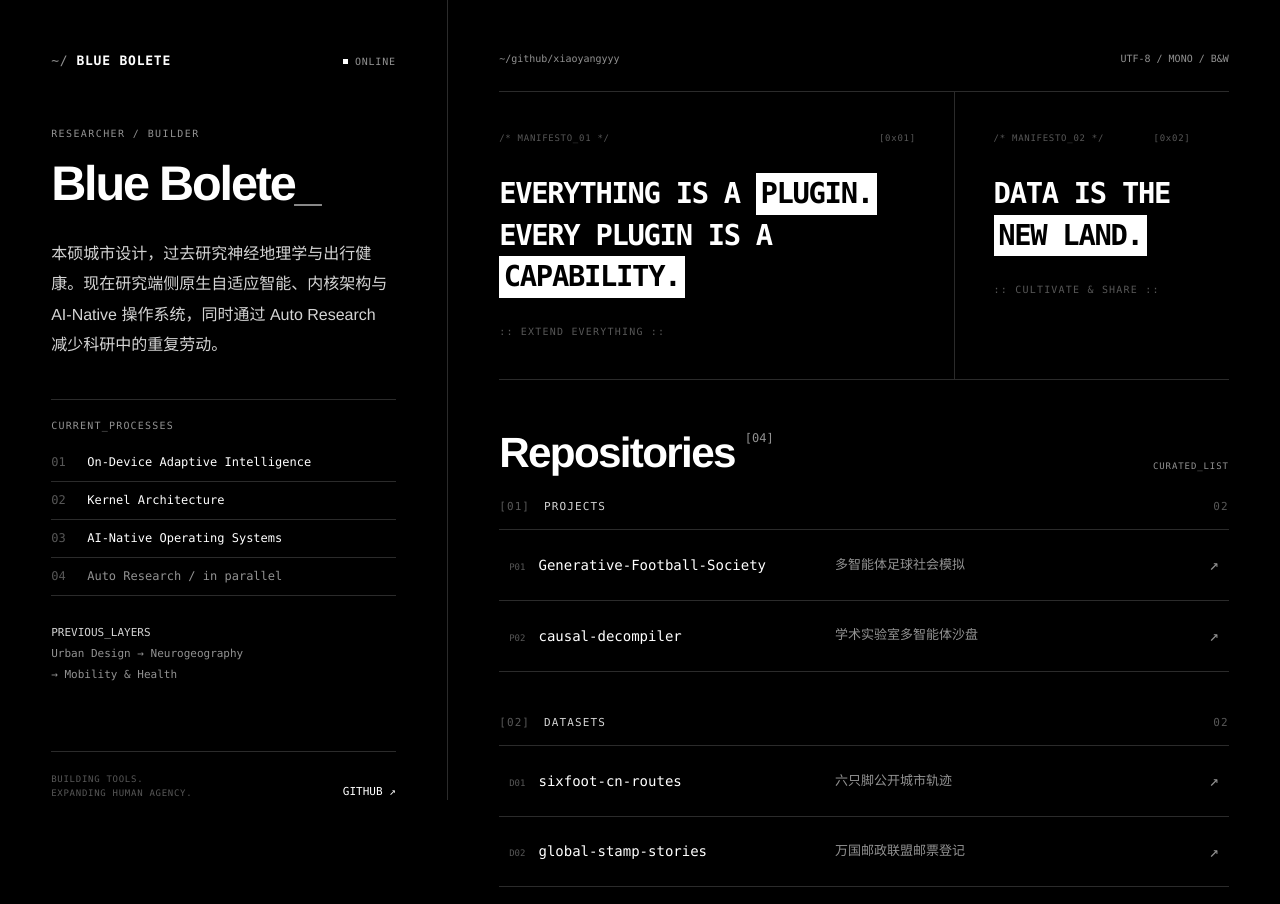
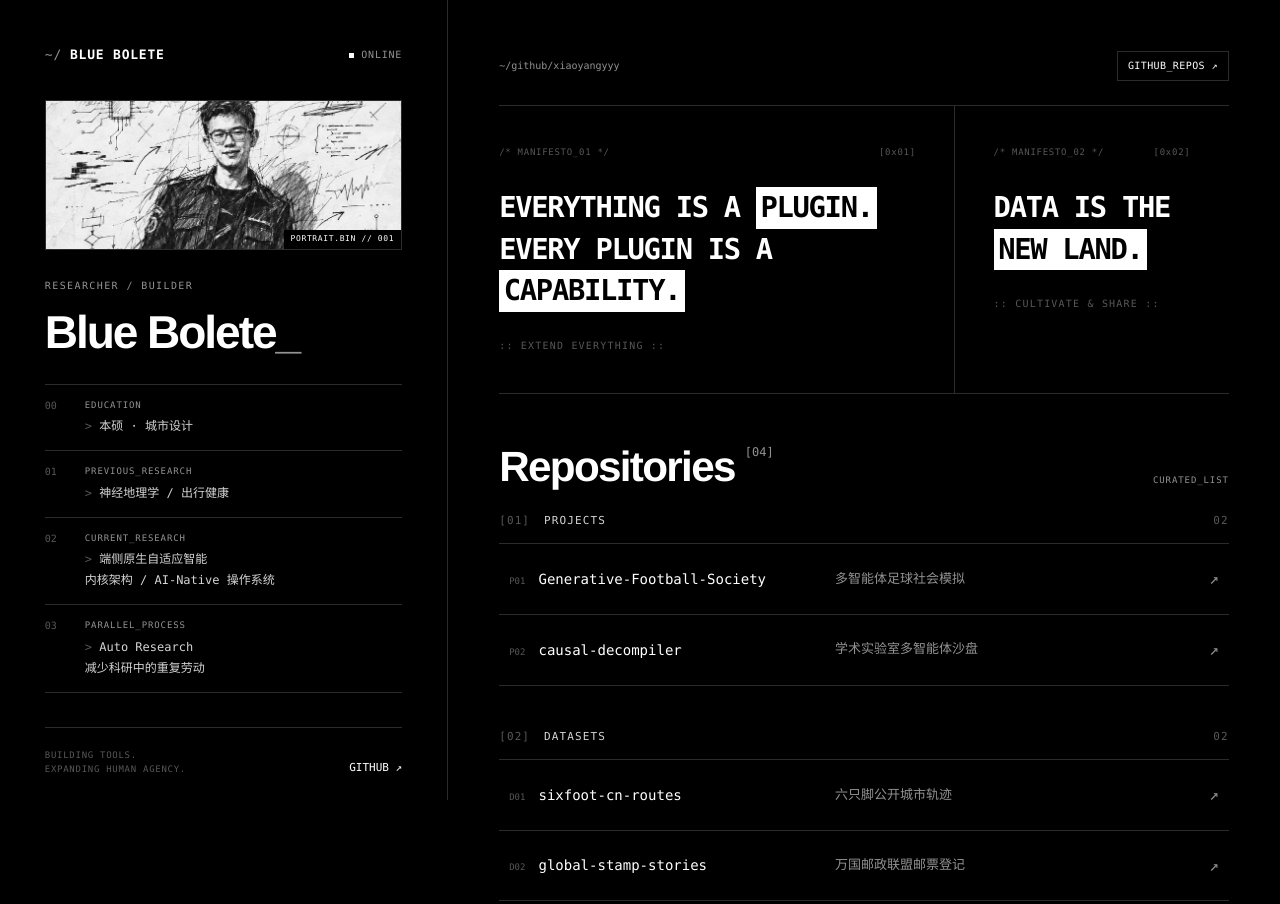
Before and after one commit to xiaoyangyyy/xiaoyangyyy.github.io, a plain HTML site: page index.html in a window 1280 px wide. Shown: the top 904 px of the page. Drawn offline with Linux system fonts and the light colour scheme.

Commit message:
Add portrait and structured profile

```diff
--- a/index.html
+++ b/index.html
@@ -9,6 +9,7 @@
   <meta property="og:description" content="Everything is a plugin. Every plugin is a capability. Data is the new land.">
   <meta property="og:type" content="website">
   <meta property="og:url" content="https://xiaoyangyyy.github.io/">
+  <meta property="og:image" content="https://xiaoyangyyy.github.io/avatar.webp">
   <link rel="canonical" href="https://xiaoyangyyy.github.io/">
   <title>Blue Bolete — Research & Repositories</title>
   <style>
@@ -19,7 +20,7 @@
       --muted: #929292;
       --dim: #575757;
       --line: #2b2b2b;
-      --mono: "SFMono-Regular", "Cascadia Code", Consolas, "Liberation Mono", monospace;
+      --mono: "SFMono-Regular", "Cascadia Code", Consolas, "Liberation Mono", "Microsoft YaHei", monospace;
       --sans: "Helvetica Neue", Arial, "PingFang SC", "Microsoft YaHei", sans-serif;
     }
 
@@ -46,7 +47,7 @@
       display: flex;
       flex-direction: column;
       justify-content: space-between;
-      padding: clamp(30px, 4vw, 60px);
+      padding: clamp(28px, 3.5vw, 52px);
       border-right: 1px solid var(--line);
       overflow-y: auto;
       scrollbar-width: thin;
@@ -57,28 +58,29 @@
     .wordmark::before { content: "~/"; margin-right: 8px; color: var(--muted); font-weight: 400; }
     .status { display: flex; align-items: center; gap: 7px; color: var(--muted); font-size: 10px; letter-spacing: .08em; }
     .status::before { content: ""; width: 5px; height: 5px; background: var(--white); }
-    .profile-body { margin: 54px 0; }
-    .eyebrow { margin: 0 0 16px; color: var(--muted); font-size: 10px; letter-spacing: .14em; text-transform: uppercase; }
-    h1 { margin: 0 0 30px; font-family: var(--sans); font-size: clamp(40px, 3.8vw, 58px); line-height: 1.05; letter-spacing: -.045em; }
+    .profile-body { margin: 34px 0; }
+    .avatar { position: relative; height: 150px; margin: 0 0 28px; border: 1px solid var(--line); overflow: hidden; background: var(--white); }
+    .avatar img { display: block; width: 100%; height: 100%; object-fit: cover; object-position: 50% 20%; }
+    .avatar figcaption { position: absolute; right: 0; bottom: 0; padding: 3px 7px; background: var(--black); color: var(--white); font-size: 8px; letter-spacing: .08em; }
+    .eyebrow { margin: 0 0 14px; color: var(--muted); font-size: 10px; letter-spacing: .14em; text-transform: uppercase; }
+    h1 { margin: 0 0 28px; font-family: var(--sans); font-size: clamp(38px, 3.6vw, 54px); line-height: 1.05; letter-spacing: -.045em; }
     h1 span { color: var(--muted); }
-    .bio { max-width: 460px; margin: 0; color: var(--light); font-family: var(--sans); font-size: 16px; line-height: 1.9; }
-    .focus { margin-top: 38px; border-top: 1px solid var(--line); }
-    .focus-label { margin: 18px 0 10px; color: var(--muted); font-size: 10px; letter-spacing: .12em; }
-    .focus-list { margin: 0; padding: 0; list-style: none; }
-    .focus-list li { display: grid; grid-template-columns: 28px 1fr; gap: 8px; padding: 9px 0; border-bottom: 1px solid var(--line); font-size: 12px; }
-    .focus-list li span { color: var(--dim); }
-    .focus-list .parallel { color: var(--muted); }
-    .history { margin-top: 27px; color: var(--muted); font-size: 11px; line-height: 1.9; }
-    .history strong { color: var(--light); font-weight: 400; }
+    .bio-log { border-top: 1px solid var(--line); }
+    .log-entry { display: grid; grid-template-columns: 30px 1fr; gap: 10px; padding: 13px 0; border-bottom: 1px solid var(--line); }
+    .log-id { color: var(--dim); font-size: 10px; }
+    .log-label { display: block; margin-bottom: 4px; color: var(--muted); font-size: 9px; letter-spacing: .1em; }
+    .log-entry p { margin: 0; color: var(--light); font-family: var(--mono); font-size: 12px; line-height: 1.75; }
+    .log-entry p::before { content: "> "; color: var(--dim); }
     .profile-footer { display: flex; align-items: flex-end; justify-content: space-between; gap: 18px; padding-top: 20px; border-top: 1px solid var(--line); }
     .profile-footer p { max-width: 210px; margin: 0; color: var(--dim); font-size: 9px; letter-spacing: .08em; }
     .github-link { font-size: 11px; white-space: nowrap; }
     .github-link:hover { text-decoration: underline; text-underline-offset: 5px; }
 
     .repositories { min-width: 0; padding: 0 clamp(26px, 4vw, 64px); }
-    .main-top { display: flex; justify-content: space-between; gap: 20px; padding: clamp(34px, 4vw, 58px) 0 24px; color: var(--muted); font-size: 10px; }
+    .main-top { display: flex; align-items: center; justify-content: space-between; gap: 20px; padding: clamp(30px, 4vw, 54px) 0 24px; color: var(--muted); font-size: 10px; }
     .main-top p { margin: 0; }
-    .main-top a:hover { color: var(--white); }
+    .repo-link { padding: 6px 10px; border: 1px solid var(--line); color: var(--white); font-size: 10px; letter-spacing: .04em; white-space: nowrap; }
+    .repo-link:hover { background: var(--white); color: var(--black); }
 
     .manifesto { display: grid; grid-template-columns: 1.25fr .75fr; border-top: 1px solid var(--line); border-bottom: 1px solid var(--line); }
     .motto { position: relative; min-width: 0; padding: clamp(24px, 3vw, 42px) clamp(20px, 3vw, 42px); }
@@ -117,7 +119,7 @@
 
     @media (max-width: 1050px) {
       body { grid-template-columns: minmax(310px, 38%) minmax(0, 1fr); }
-      .profile { padding: 32px; }
+      .profile { padding: 30px; }
       .manifesto { grid-template-columns: 1fr; }
       .motto { padding: 28px 0; }
       .motto:first-child { border-right: 0; border-bottom: 1px solid var(--line); }
@@ -129,10 +131,13 @@
     @media (max-width: 720px) {
       body { display: block; }
       .profile { position: static; height: auto; padding: 30px 24px; border-right: 0; border-bottom: 1px solid var(--line); }
-      .profile-body { margin: 46px 0; }
+      .profile-body { margin: 36px 0; }
+      .avatar { height: 210px; }
       h1 { font-size: 42px; }
+      .log-entry p { font-size: 13px; }
       .repositories { padding: 0 24px; }
-      .main-top { padding-top: 32px; font-size: 9px; }
+      .main-top { padding-top: 28px; font-size: 9px; }
+      .repo-link { font-size: 9px; }
       .motto p { font-size: 27px; }
       .repos-heading { padding-top: 42px; }
       .repo { padding: 20px 6px; }
@@ -152,27 +157,31 @@
     </div>
 
     <div class="profile-body" id="top">
+      <figure class="avatar">
+        <img src="./avatar.webp" alt="Blue Bolete 的黑白手绘头像" width="720" height="780">
+        <figcaption>PORTRAIT.BIN // 001</figcaption>
+      </figure>
       <p class="eyebrow">Researcher / Builder</p>
       <h1 id="profile-name">Blue Bolete<span>_</span></h1>
-      <p class="bio">
-        本硕城市设计，过去研究神经地理学与出行健康。现在研究端侧原生自适应智能、内核架构与 AI-Native 操作系统，同时通过 Auto Research 减少科研中的重复劳动。
-      </p>
 
-      <div class="focus">
-        <p class="focus-label">CURRENT_PROCESSES</p>
-        <ol class="focus-list">
-          <li><span>01</span>On-Device Adaptive Intelligence</li>
-          <li><span>02</span>Kernel Architecture</li>
-          <li><span>03</span>AI-Native Operating Systems</li>
-          <li class="parallel"><span>04</span>Auto Research / in parallel</li>
-        </ol>
+      <div class="bio-log" aria-label="自我介绍">
+        <div class="log-entry">
+          <span class="log-id">00</span>
+          <div><span class="log-label">EDUCATION</span><p>本硕 · 城市设计</p></div>
+        </div>
+        <div class="log-entry">
+          <span class="log-id">01</span>
+          <div><span class="log-label">PREVIOUS_RESEARCH</span><p>神经地理学 / 出行健康</p></div>
+        </div>
+        <div class="log-entry">
+          <span class="log-id">02</span>
+          <div><span class="log-label">CURRENT_RESEARCH</span><p>端侧原生自适应智能<br>内核架构 / AI-Native 操作系统</p></div>
+        </div>
+        <div class="log-entry">
+          <span class="log-id">03</span>
+          <div><span class="log-label">PARALLEL_PROCESS</span><p>Auto Research<br>减少科研中的重复劳动</p></div>
+        </div>
       </div>
-
-      <p class="history">
-        <strong>PREVIOUS_LAYERS</strong><br>
-        Urban Design → Neurogeography<br>
-        → Mobility &amp; Health
-      </p>
     </div>
 
     <div class="profile-footer">
@@ -184,7 +193,7 @@
   <main class="repositories" aria-labelledby="repos-title">
     <header class="main-top">
       <p>~/github/xiaoyangyyy</p>
-      <span>UTF-8 / MONO / B&amp;W</span>
+      <a class="repo-link" href="https://github.com/xiaoyangyyy?tab=repositories" target="_blank" rel="noreferrer">GITHUB_REPOS ↗</a>
     </header>
 
     <section class="manifesto" aria-label="Personal mottos">
```
